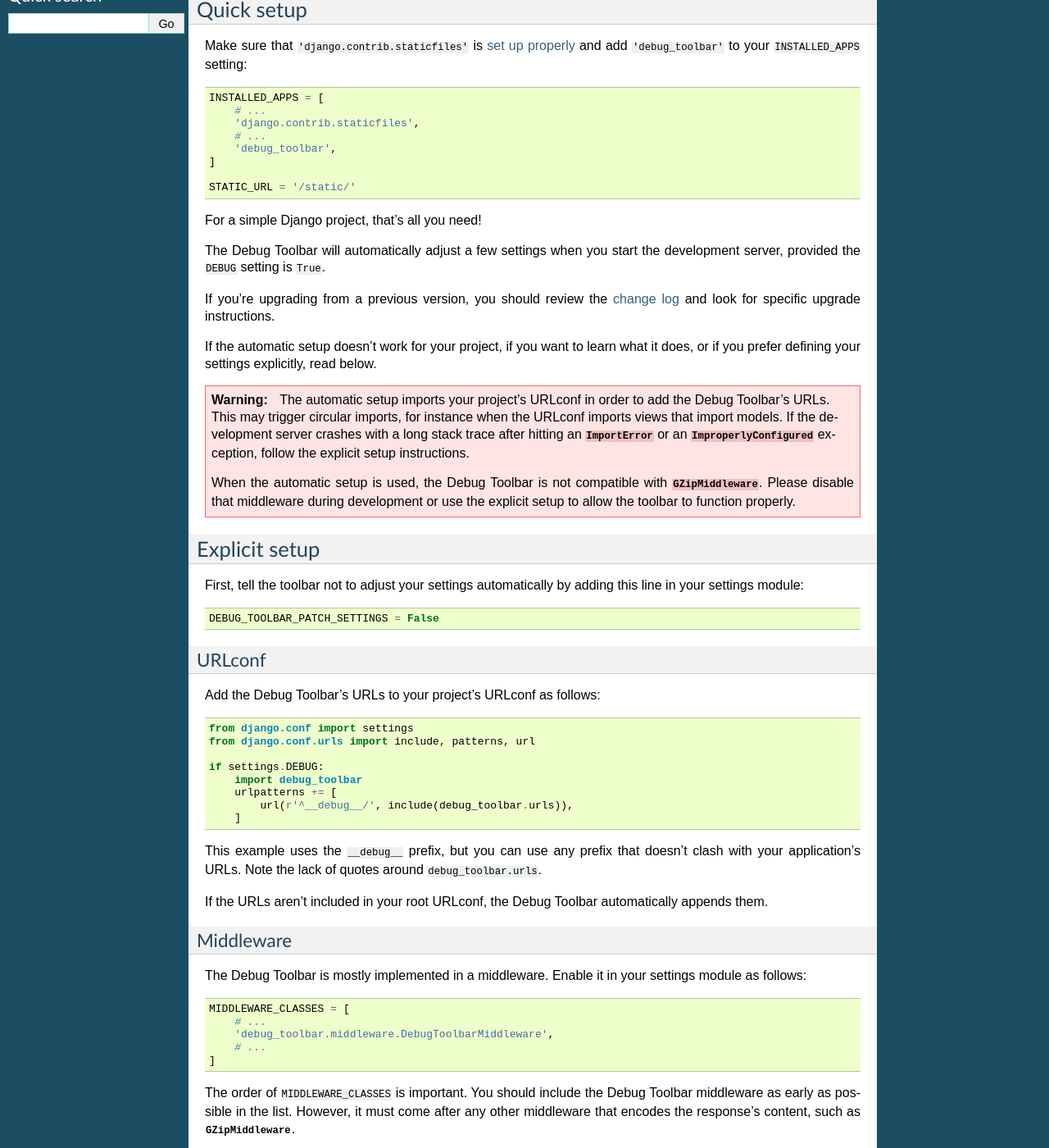
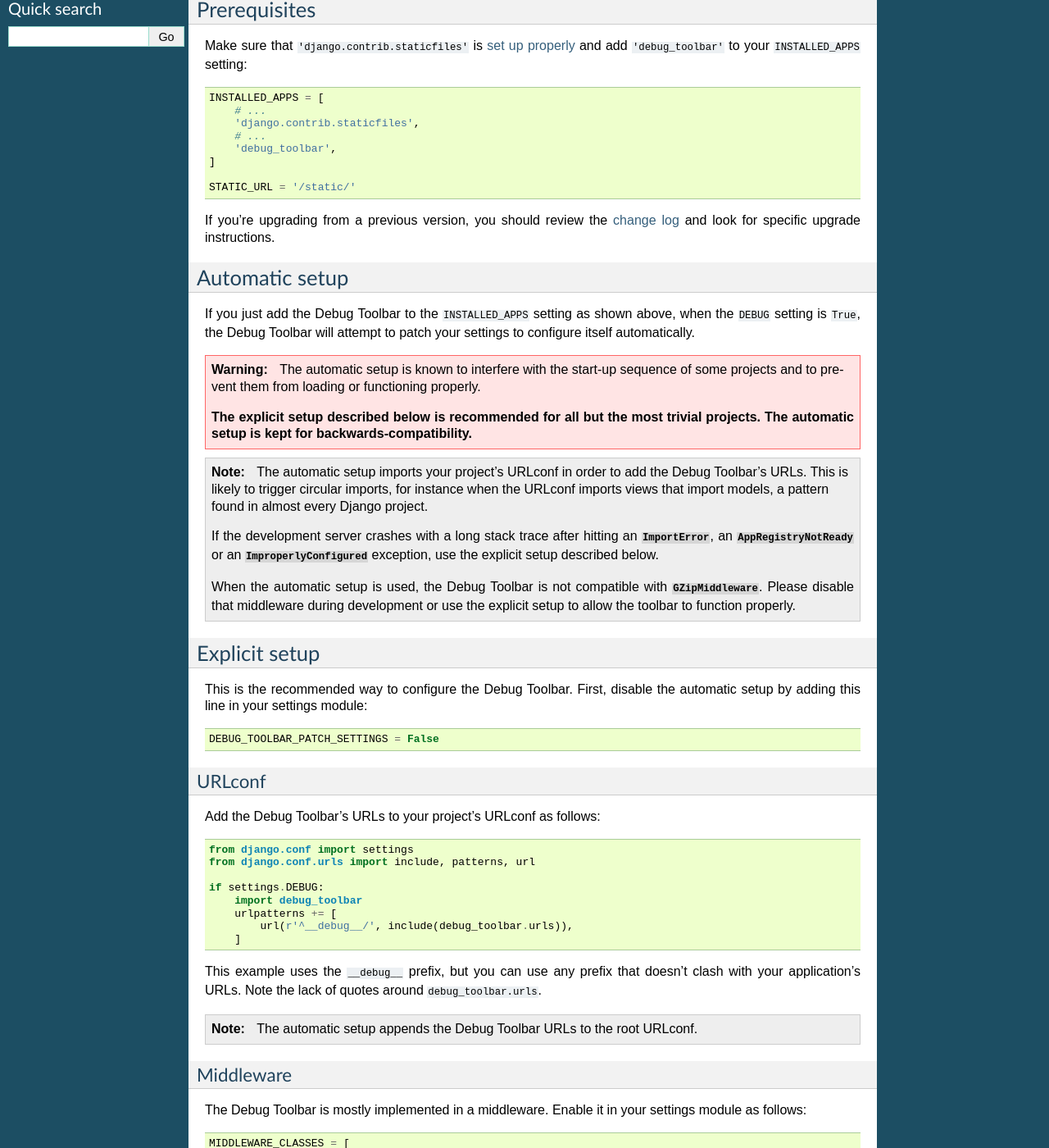
Before and after one commit to jazzband/django-debug-toolbar, a Sphinx documentation site: the page built from docs/installation.rst, in a window 1280 px wide and 1400 px high, scrolled down 380 px. Shown: the whole window at 82% size. Built offline with Sphinx 7.4.7, drawn with Linux system fonts in a browser that asks for light colours; some of the changed text lies outside the part shown.

Commit message:
Discourage relying on the automatic setup.

```diff
--- a/docs/installation.rst
+++ b/docs/installation.rst
@@ -18,8 +18,8 @@
 
      $ pip install -e git+https://github.com/django-debug-toolbar/django-debug-toolbar.git#egg=django-debug-toolbar
 
-Quick setup
------------
+Prerequisites
+-------------
 
 Make sure that ``'django.contrib.staticfiles'`` is `set up properly
 <https://docs.djangoproject.com/en/stable/howto/static-files/>`_ and add
@@ -34,25 +34,35 @@
 
     STATIC_URL = '/static/'
 
-For a simple Django project, that's all you need!
-
-The Debug Toolbar will automatically adjust a few settings when you start the
-development server, provided the ``DEBUG`` setting is ``True``.
-
 If you're upgrading from a previous version, you should review the
 :doc:`change log <changes>` and look for specific upgrade instructions.
 
-If the automatic setup doesn't work for your project, if you want to learn
-what it does, or if you prefer defining your settings explicitly, read below.
+Automatic setup
+---------------
+
+If you just add the Debug Toolbar to the ``INSTALLED_APPS`` setting as shown
+above, when the ``DEBUG`` setting is ``True``, the Debug Toolbar will attempt
+to patch your settings to configure itself automatically.
 
 .. warning::
 
+    The automatic setup is known to interfere with the start-up sequence of
+    some projects and to prevent them from loading or functioning properly.
+
+    **The explicit setup described below is recommended for all but the most
+    trivial projects. The automatic setup is kept for backwards-compatibility.**
+
+.. note::
+
     The automatic setup imports your project's URLconf in order to add the
-    Debug Toolbar's URLs. This may trigger circular imports, for instance when
-    the URLconf imports views that import models. If the development server
-    crashes with a long stack trace after hitting an :exc:`ImportError` or an
-    :exc:`~django.core.exceptions.ImproperlyConfigured` exception, follow the
-    explicit setup instructions.
+    Debug Toolbar's URLs. This is likely to trigger circular imports, for
+    instance when the URLconf imports views that import models, a pattern
+    found in almost every Django project.
+
+    If the development server crashes with a long stack trace after hitting an
+    :exc:`ImportError`, an :exc:`~django.apps.exceptions.AppRegistryNotReady`
+    or an :exc:`~django.core.exceptions.ImproperlyConfigured` exception, use
+    the explicit setup described below.
 
     When the automatic setup is used, the Debug Toolbar is not compatible with
     :class:`~django.middleware.gzip.GZipMiddleware`. Please disable that
@@ -62,8 +72,8 @@
 Explicit setup
 --------------
 
-First, tell the toolbar not to adjust your settings automatically by adding
-this line in your settings module::
+This is the recommended way to configure the Debug Toolbar. First, disable the
+automatic setup by adding this line in your settings module::
 
     DEBUG_TOOLBAR_PATCH_SETTINGS = False
 
@@ -85,8 +95,9 @@
 doesn't clash with your application's URLs. Note the lack of quotes around
 ``debug_toolbar.urls``.
 
-If the URLs aren't included in your root URLconf, the Debug Toolbar
-automatically appends them.
+.. note::
+
+    The automatic setup appends the Debug Toolbar URLs to the root URLconf.
 
 Middleware
 ~~~~~~~~~~
@@ -105,8 +116,10 @@
 after any other middleware that encodes the response's content, such as
 :class:`~django.middleware.gzip.GZipMiddleware`.
 
-If ``MIDDLEWARE_CLASSES`` doesn't contain the middleware, the Debug Toolbar
-automatically adds it the beginning of the list.
+.. note::
+
+    The automatic setup inserts the Debug Toolbar middleware at the beginning
+    of ``MIDDLEWARE_CLASSES``, unless it's already included.
 
 Internal IPs
 ~~~~~~~~~~~~
@@ -116,5 +129,7 @@
 option.) For local development, you should add ``'127.0.0.1'`` to
 ``INTERNAL_IPS``.
 
-If ``INTERNAL_IPS`` is empty, the Debug Toolbar automatically sets it to
-``'127.0.0.1'`` and ``'::1'``.
+.. note::
+
+    The automatic setup sets ``INTERNAL_IPS`` to ``'127.0.0.1'`` and
+    ``'::1'``, unless it's already set to a non-empty value.
```
